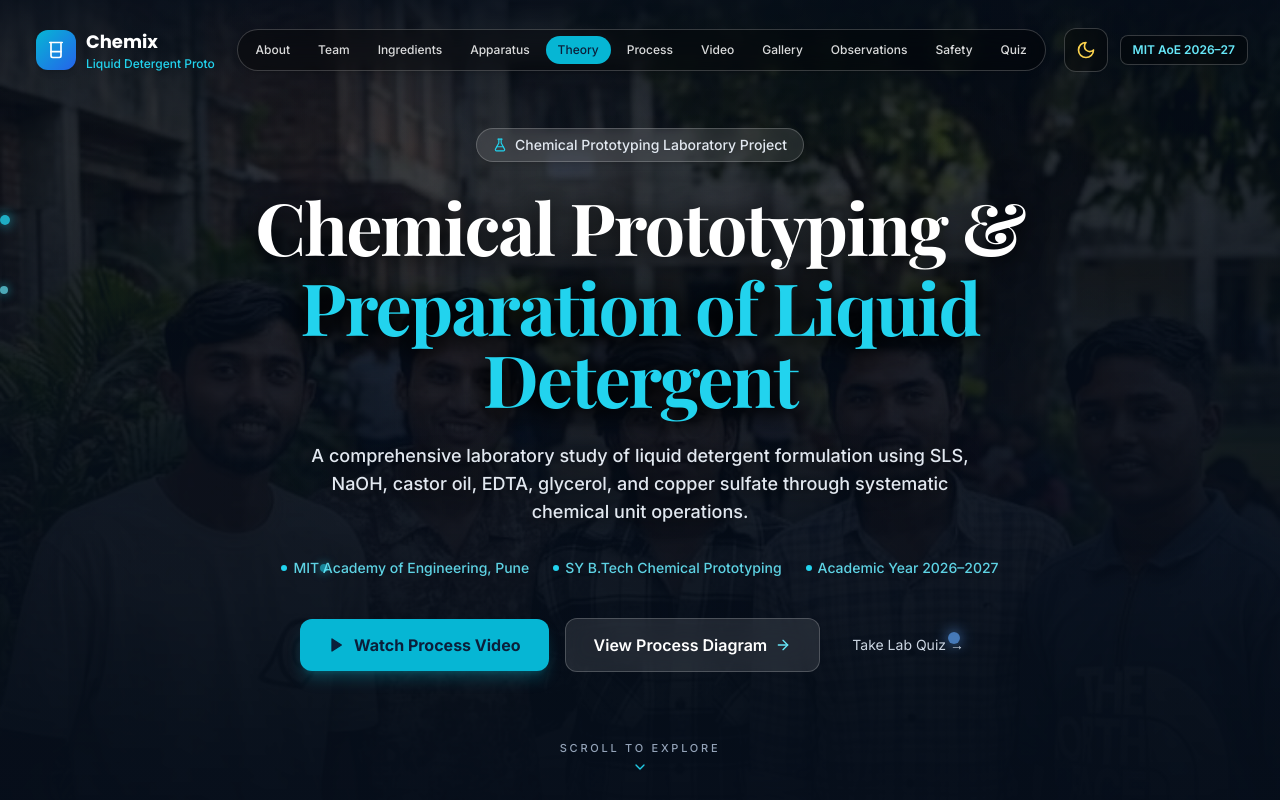
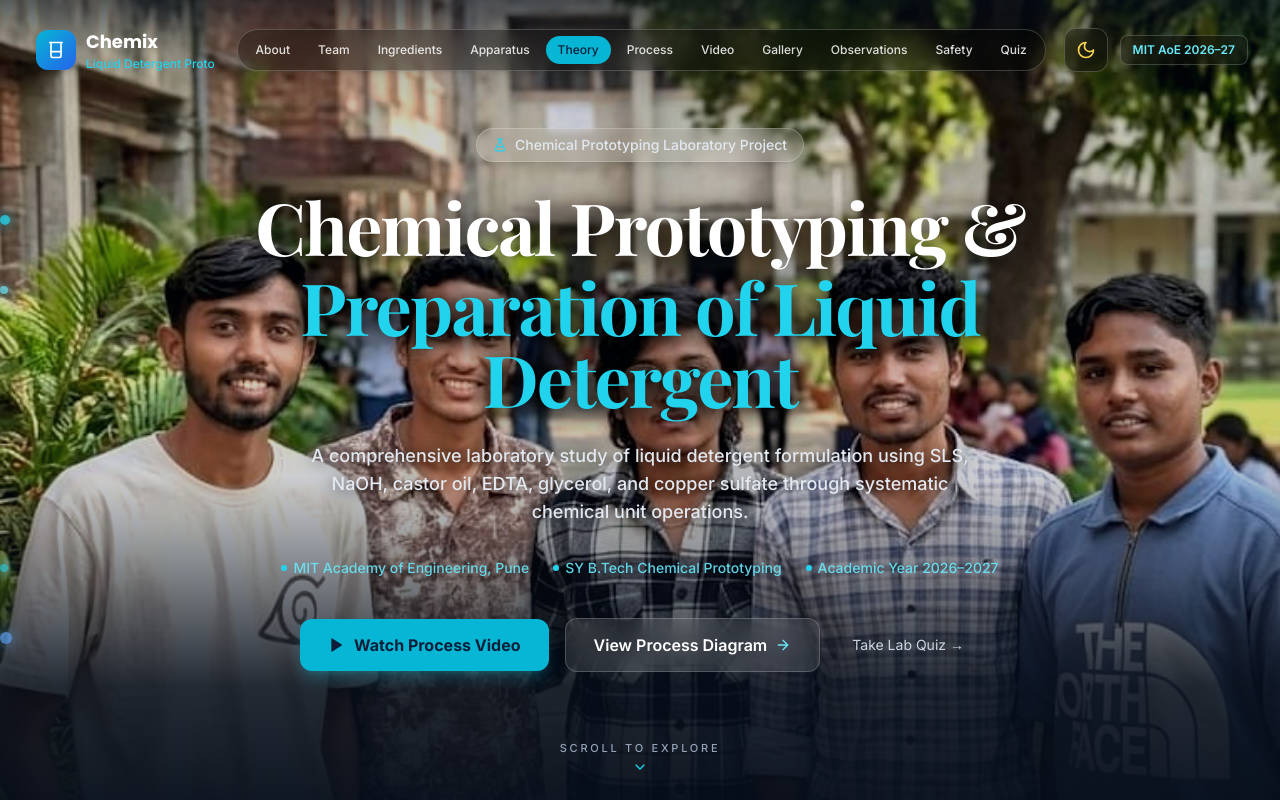
Before and after one commit to pranav-4797/Chemix, a React (Vite) app: page / in a window 1280 px wide. Shown: the top 800 px of the page. Built offline with nearby package versions, Linux system fonts and the light colour scheme; a web font is replaced by a local one.

Commit message:
fix(hero): restore high photo brightness and remove heavy dark overlays so all 5 student faces are clearly visible

```diff
--- a/src/components/Hero.tsx
+++ b/src/components/Hero.tsx
@@ -9,28 +9,27 @@ export const Hero: React.FC = () => {
       id="hero"
       className="relative min-h-[95vh] sm:min-h-screen flex items-center justify-center overflow-hidden bg-[#060e1a] text-white pt-28 sm:pt-32 pb-20"
     >
-      {/* Background Group Photo - Clear, bright and visible with balanced gradient overlays (Like inkcraft-studio reference) */}
+      {/* Background Group Photo - High brightness and natural exposure so all 5 student faces are completely visible */}
       <div className="absolute inset-0 z-0 select-none overflow-hidden" aria-hidden="true">
         <img
           src="/images/team-group.jpg"
           alt="Chemix Student Formulation Team"
-          className="w-full h-full object-cover object-[center_15%] filter brightness-[0.75] contrast-[1.08] saturate-[1.05] scale-100 sm:scale-102 transition-transform duration-700"
+          className="w-full h-full object-cover object-[center_24%] filter brightness-[1.12] contrast-[1.12] saturate-[1.08] scale-100 transition-transform duration-700"
         />
-        {/* Top subtle scrim for top navigation bar */}
-        <div className="absolute inset-x-0 top-0 h-40 bg-gradient-to-b from-[#060e1a]/80 via-[#060e1a]/30 to-transparent" />
+        {/* Soft, minimal ambient veil to retain 85%+ photo brightness while giving text contrast */}
+        <div className="absolute inset-0 bg-[#060e1a]/20 pointer-events-none" />
 
-        {/* Soft center atmospheric tint */}
-        <div className="absolute inset-0 bg-[#060e1a]/25 backdrop-blur-[0.5px]" />
+        {/* Top subtle scrim exclusively for navbar readability */}
+        <div className="absolute inset-x-0 top-0 h-28 bg-gradient-to-b from-[#060e1a]/60 via-[#060e1a]/15 to-transparent pointer-events-none" />
 
-        {/* Bottom dark gradient to ensure text & CTA legibility */}
-        <div className="absolute inset-0 bg-gradient-to-t from-[#060e1a] via-[#060e1a]/75 via-50% to-transparent" />
-        <div className="absolute inset-0 bg-[radial-gradient(ellipse_at_center,_rgba(6,14,26,0.3)_0%,_rgba(6,14,26,0.7)_100%)]" />
+        {/* Bottom smooth fade to ground the CTA buttons and transition into next section */}
+        <div className="absolute inset-x-0 bottom-0 h-72 sm:h-96 bg-gradient-to-t from-[#060e1a] via-[#060e1a]/85 via-45% to-transparent pointer-events-none" />
 
-        {/* Ambient decorative cyan light accents */}
-        <div className="absolute top-1/4 left-1/6 w-2.5 h-2.5 rounded-full bg-cyan-400/80 shadow-[0_0_12px_rgba(34,211,238,0.8)]" />
-        <div className="absolute top-1/3 right-1/5 w-2 h-2 rounded-full bg-cyan-300/70 shadow-[0_0_10px_rgba(34,211,238,0.6)]" />
-        <div className="absolute bottom-1/3 left-1/4 w-2 h-2 rounded-full bg-cyan-400/60 shadow-[0_0_10px_rgba(34,211,238,0.6)]" />
-        <div className="absolute bottom-1/4 right-1/4 w-3 h-3 rounded-full bg-blue-400/70 shadow-[0_0_14px_rgba(96,165,250,0.8)]" />
+        {/* Light ambient cyan dots */}
+        <div className="absolute top-1/4 left-1/12 w-2.5 h-2.5 rounded-full bg-cyan-400/80 shadow-[0_0_12px_rgba(34,211,238,0.8)]" />
+        <div className="absolute top-1/3 right-1/12 w-2 h-2 rounded-full bg-cyan-300/70 shadow-[0_0_10px_rgba(34,211,238,0.6)]" />
+        <div className="absolute bottom-1/3 left-1/8 w-2 h-2 rounded-full bg-cyan-400/60 shadow-[0_0_10px_rgba(34,211,238,0.6)]" />
+        <div className="absolute bottom-1/4 right-1/8 w-3 h-3 rounded-full bg-blue-400/70 shadow-[0_0_14px_rgba(96,165,250,0.8)]" />
       </div>
 
       {/* Foreground Centered Content */}
```
